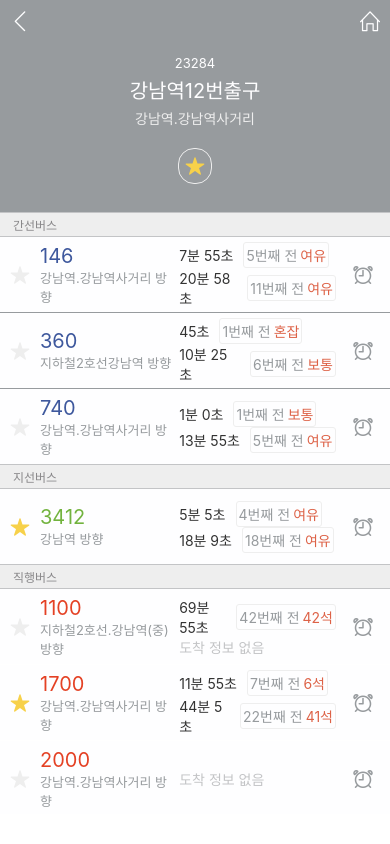
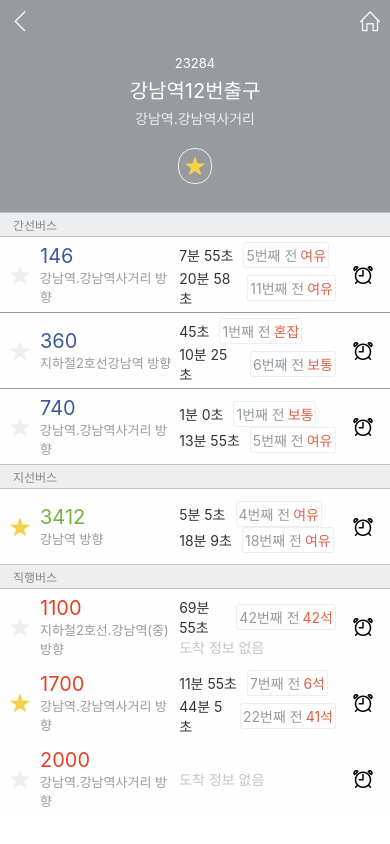
Before and after one commit to rlgus3351/RN, a React Native app in the folder part2-ch5-kakao-bus/: screen / in a window 390 px wide. Built offline with nearby package versions, Linux system fonts and the light colour scheme.

Commit message:
24/08/01 NEWCOLOR components modify

```diff
--- a/part2-ch5-kakao-bus/App.js
+++ b/part2-ch5-kakao-bus/App.js
@@ -116,6 +116,7 @@ export default function App() {
 
     return (
       <BusInfo
+        NEWCOLOR={NEWCOLOR}
         isBookmarked={bus.isBookmarked}
         onPressBookmark={() => { }} // TODO
         num={bus.num}
--- a/part2-ch5-kakao-bus/src/AlarmButton.js
+++ b/part2-ch5-kakao-bus/src/AlarmButton.js
@@ -1,17 +1,18 @@
 import { TouchableOpacity } from "react-native";
-import {Ionicons} from '@expo/vector-icons';
-import {COLOR} from "./color";
+import { Ionicons } from '@expo/vector-icons';
+import { COLOR } from "./color";
 export default ({
-        isBookmarked,
-        onPress,
-        style,
-    }) => {
-    return(
+    NEWCOLOR,
+    isBookmarked,
+    onPress,
+    style,
+}) => {
+    return (
         <TouchableOpacity style={style} onPress={onPress}>
             <Ionicons
                 name="alarm-outline"
                 size={24}
-                color={COLOR.GRAY_3}
+                color={NEWCOLOR.GRAY_3}
             />
         </TouchableOpacity>
     )
--- a/part2-ch5-kakao-bus/src/BookmarkButtons.js
+++ b/part2-ch5-kakao-bus/src/BookmarkButtons.js
@@ -18,7 +18,7 @@ export default ({
     isBookmarked: isBookmarkedProp,
     onPress,
     style,
-    NEWCOLOR,
+
 }) => {
 
     const { isBookmarked,
--- a/part2-ch5-kakao-bus/src/BusInfo.js
+++ b/part2-ch5-kakao-bus/src/BusInfo.js
@@ -5,6 +5,7 @@ import AlarmButton from "./AlarmButton"
 import NextBusInfo from "./NextBusInfo"
 
 export default ({
+    NEWCOLOR,
     isBookmarked,
     onPressBookmark,
     num,
@@ -17,6 +18,7 @@ export default ({
             <View style={{ flex: 0.85, flexDirection: 'row', alignItems: "center" }}>
                 {/* 북마크 영역 */}
                 <BookmarkButtons
+                    NEWCOLOR={NEWCOLOR}
                     size={20}
                     isBookmarked={isBookmarked}
                     onPress={onPressBookmark}
@@ -34,6 +36,7 @@ export default ({
                 <View style={{ flex: 1 }}>
                     {processedNextBusInfos.map((info, index) => (
                         <NextBusInfo
+                            NEWCOLOR={NEWCOLOR}
                             key={`next-bus-info-${index}`}
                             hasInfo={info.hasInfo}
                             remainedTimeText={info.remainedTimeText}
@@ -43,7 +46,7 @@ export default ({
                     ))}
                 </View>
                 {/* 알람 아이콘 */}
-                <AlarmButton onPress={() => { }} style={{ paddingHorizontal: 15 }} />
+                <AlarmButton NEWCOLOR={NEWCOLOR} onPress={() => { }} style={{ paddingHorizontal: 15 }} />
 
             </View>
         </View>
--- a/part2-ch5-kakao-bus/src/NextBusInfo.js
+++ b/part2-ch5-kakao-bus/src/NextBusInfo.js
@@ -1,29 +1,30 @@
 import { View, Text } from "react-native"
 import { COLOR } from "./color";
 
-export default({
+export default ({
+    NEWCOLOR,
     hasInfo, //remainedTimeText "도착 정보 없음" ->  일 때  true
     remainedTimeText, //8분 0 초, 곧 도착, 도착정보 없음
     numOfRemainedStops,
     seatStatusText, // 1석 여유, 보통
 
-}) =>{
-    if (!hasInfo) return <Text style={{color:COLOR.GRAY_2}}>도착 정보 없음</Text>;
+}) => {
+    if (!hasInfo) return <Text style={{ color: COLOR.GRAY_2 }}>도착 정보 없음</Text>;
     return (
-        <View style={{flexDirection:"row", alignItems:'center'}}>
-            <Text style={{color:COLOR.BLACK,marginRight:10}}>{remainedTimeText}</Text>
+        <View style={{ flexDirection: "row", alignItems: 'center' }}>
+            <Text style={{ color: COLOR.BLACK, marginRight: 10 }}>{remainedTimeText}</Text>
             <View
                 style={{
-                    flexDirection:"row",
-                    alignItems:'center',
-                    borderWidth:0.5,
-                    borderColor:COLOR.GRAY_1,
-                    borderRadius:3,
-                    padding:2,
+                    flexDirection: "row",
+                    alignItems: 'center',
+                    borderWidth: 0.5,
+                    borderColor: COLOR.GRAY_1,
+                    borderRadius: 3,
+                    padding: 2,
                 }}
             >
-                <Text style={{color:COLOR.GRAY_3,marginRight:3}}>{numOfRemainedStops}번째 전</Text>
-                <Text style={{color:COLOR.CORAL}}>{seatStatusText}</Text>
+                <Text style={{ color: COLOR.GRAY_3, marginRight: 3 }}>{numOfRemainedStops}번째 전</Text>
+                <Text style={{ color: COLOR.CORAL }}>{seatStatusText}</Text>
 
             </View>
         </View>
```
